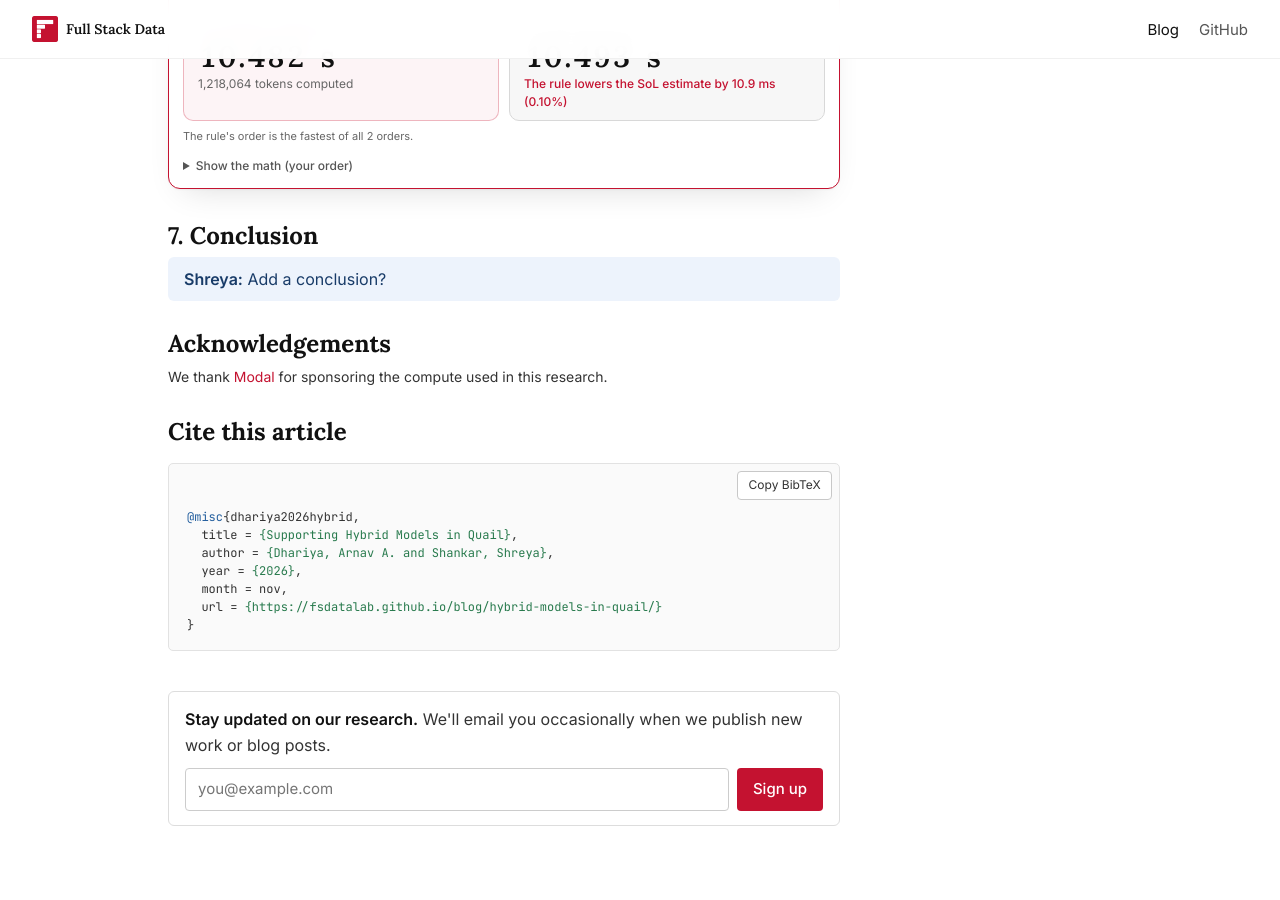
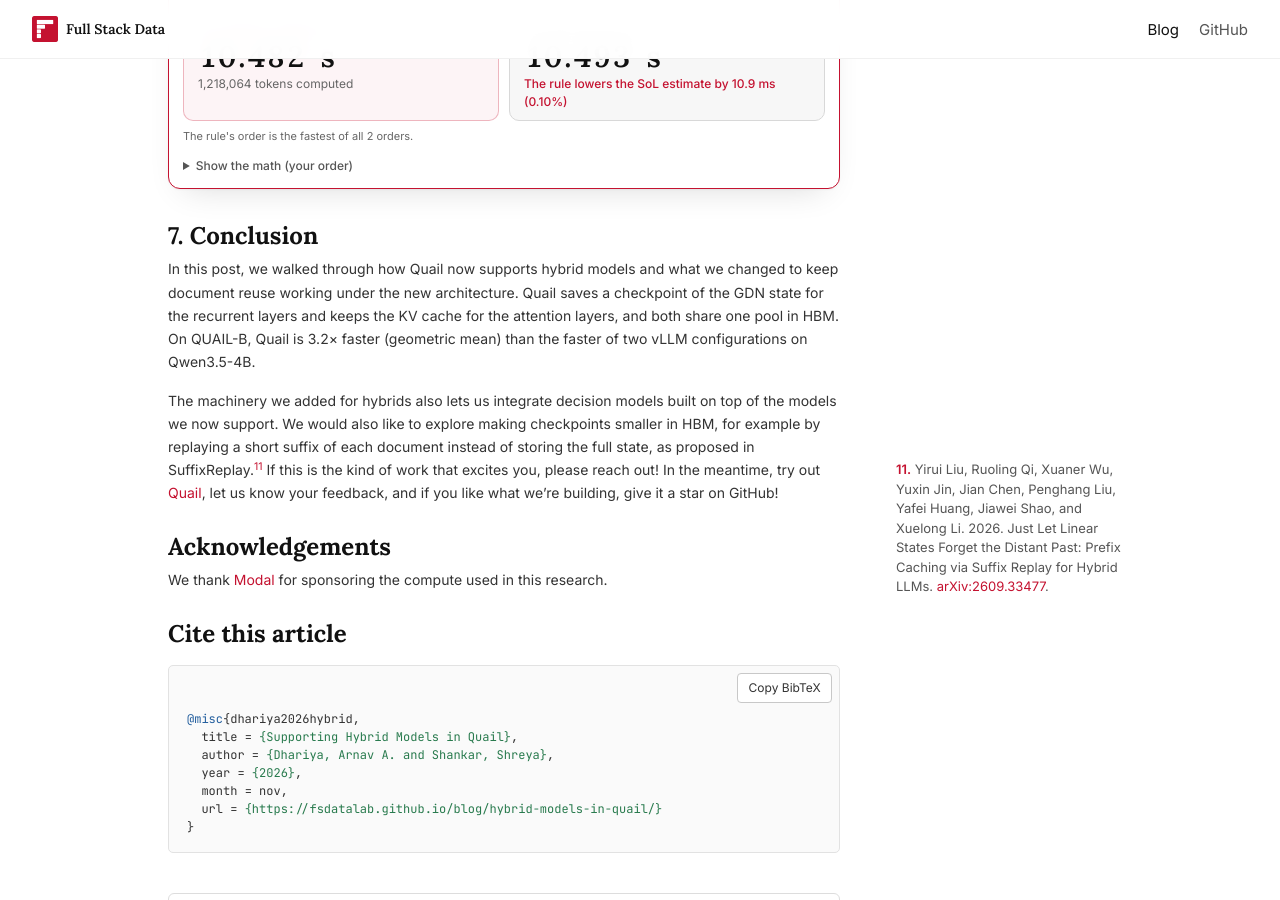
Before and after one commit to fsdatalab/fsdatalab.github.io, a Jekyll site: the page built from _posts/2026-11-02-hybrid-models-in-quail.md, in a window 1280 px wide and 900 px high, scrolled down 11344 px. Built offline with Jekyll 4.4.1, drawn with Linux system fonts in a browser that asks for light colours.

Commit message:
Add conclusion to the hybrid-models post
Replace the placeholder comment in section 7 with a conclusion and cite
SuffixReplay (arXiv:2609.33477) as note 11.

Co-Authored-By: Claude Opus 5.5 <noreply@anthropic.com>

```diff
--- a/_posts/2026-11-02-hybrid-models-in-quail.md
+++ b/_posts/2026-11-02-hybrid-models-in-quail.md
@@ -392,7 +392,9 @@ Start with SALES-4 on Qwen3.5-4B. Change a filter to see how it affects the esti
 
 # 7. Conclusion
 
-<aside aria-label="Comment from Shreya" style="padding: .75rem 1rem; border-radius: 6px; background: #edf3fc; color: #183b68;"><strong style="color: inherit;">Shreya:</strong> Add a conclusion?</aside>
+In this post, we walked through how Quail now supports hybrid models and what we changed to keep document reuse working under the new architecture. Quail saves a checkpoint of the GDN state for the recurrent layers and keeps the KV cache for the attention layers, and both share one pool in HBM. On QUAIL-B, Quail is 3.2&times; faster (geometric mean) than the faster of two vLLM configurations on Qwen3.5-4B.
+
+The machinery we added for hybrids also lets us integrate decision models built on top of the models we now support. We would also like to explore making checkpoints smaller in HBM, for example by replaying a short suffix of each document instead of storing the full state, as proposed in SuffixReplay.<sup><a href="#note-11">11</a></sup> If this is the kind of work that excites you, please reach out! In the meantime, try out [Quail](https://github.com/fsdatalab/quail), let us know your feedback, and if you like what we're building, give it a star on GitHub!
 
 # Acknowledgements
 
@@ -420,6 +422,8 @@ We thank [Modal](https://modal.com/) for sponsoring the compute used in this res
 
 <span id="note-10"><strong>10.</strong></span> Joseph M. Hellerstein and Michael Stonebraker. 1993. Predicate Migration: Optimizing Queries with Expensive Predicates. In *Proceedings of the 1993 ACM SIGMOD International Conference on Management of Data*, 267&ndash;276. [doi:10.1145/170035.170078](https://doi.org/10.1145/170035.170078)
 
+<span id="note-11"><strong>11.</strong></span> Yirui Liu, Ruoling Qi, Xuaner Wu, Yuxin Jin, Jian Chen, Penghang Liu, Yafei Huang, Jiawei Shao, and Xuelong Li. 2026. Just Let Linear States Forget the Distant Past: Prefix Caching via Suffix Replay for Hybrid LLMs. [arXiv:2609.33477](https://arxiv.org/abs/2609.33477).
+
 # Cite this article
 
 <div class="bibtex-block" markdown="1">
```
